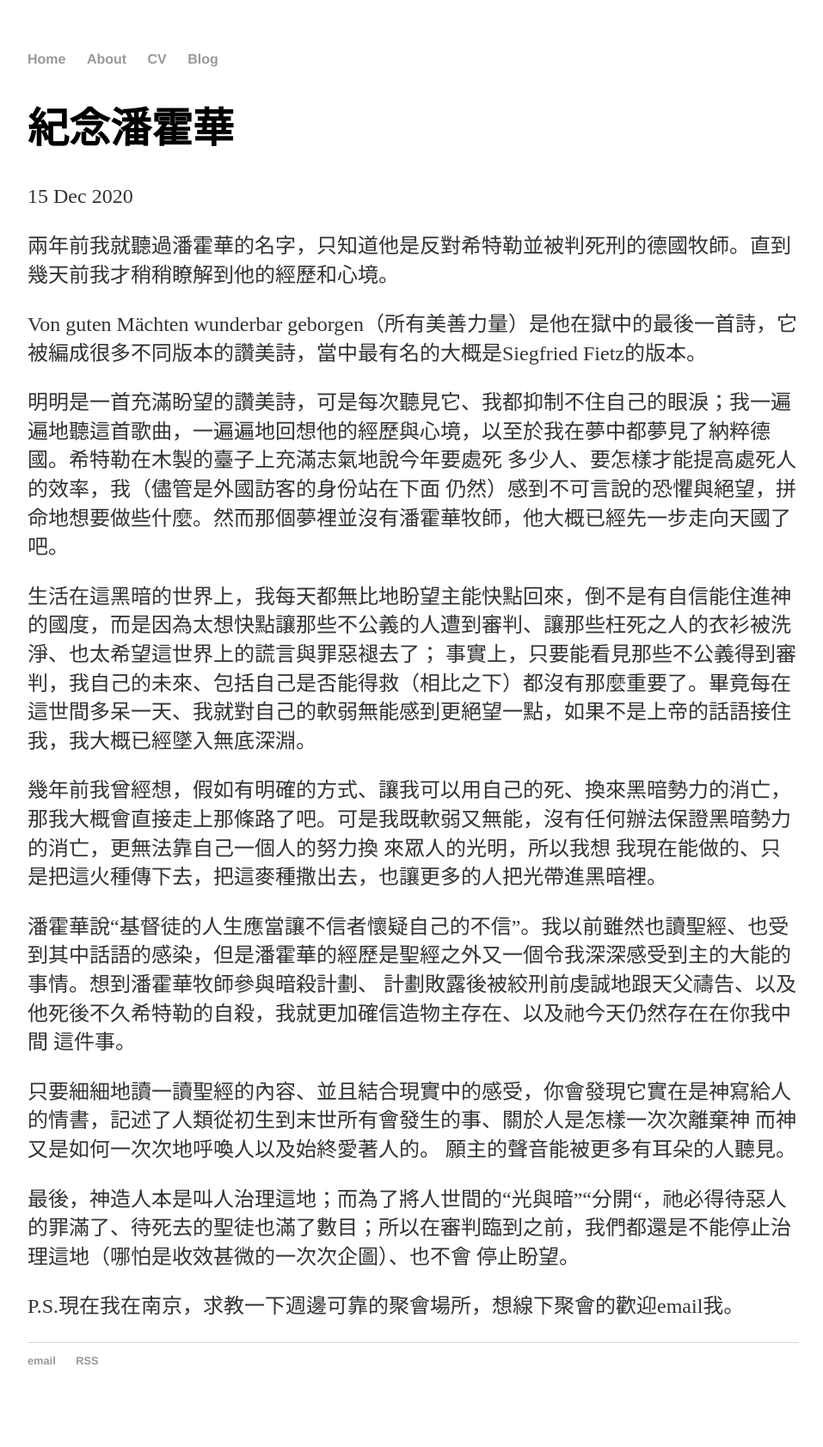
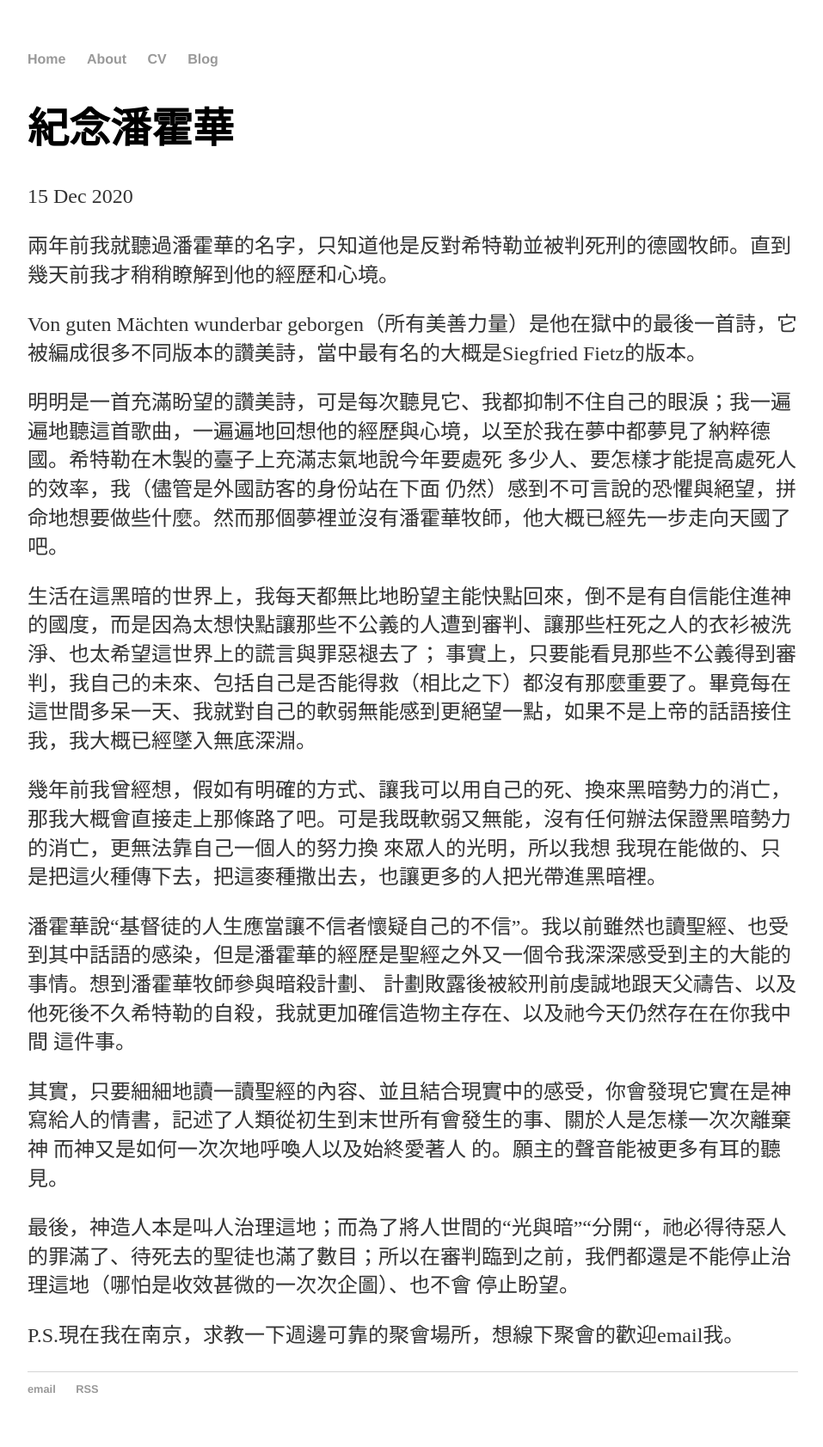
Before and after one commit to Ekove/ekove.github.io, a Jekyll site: the page built from _posts/2020-12-15-In_Memorial_of_Bonhoeffer.md, in a window 1280 px wide. Shown: the whole page at 86% size, without its empty margins (160-1117 px from the left). Built offline with Jekyll 4.4.1, drawn with Linux system fonts in a browser that asks for light colours; before the commit the page ends 1650 px from its top, so only the background shows below that.

Commit message:
Update 2020-12-15-In_Memorial_of_Bonhoeffer.md

```diff
--- a/_posts/2020-12-15-In_Memorial_of_Bonhoeffer.md
+++ b/_posts/2020-12-15-In_Memorial_of_Bonhoeffer.md
@@ -19,8 +19,8 @@ Von guten Mächten wunderbar geborgen（所有美善力量）是他在獄中的
 潘霍華說“基督徒的人生應當讓不信者懷疑自己的不信”。我以前雖然也讀聖經、也受到其中話語的感染，但是潘霍華的經歷是聖經之外又一個令我深深感受到主的大能的事情。想到潘霍華牧師參與暗殺計劃、
 計劃敗露後被絞刑前虔誠地跟天父禱告、以及他死後不久希特勒的自殺，我就更加確信造物主存在、以及祂今天仍然存在在你我中間 這件事。
 
-只要細細地讀一讀聖經的內容、並且結合現實中的感受，你會發現它實在是神寫給人的情書，記述了人類從初生到末世所有會發生的事、關於人是怎樣一次次離棄神 而神又是如何一次次地呼喚人以及始終愛著人的。
-願主的聲音能被更多有耳朵的人聽見。
+其實，只要細細地讀一讀聖經的內容、並且結合現實中的感受，你會發現它實在是神寫給人的情書，記述了人類從初生到末世所有會發生的事、關於人是怎樣一次次離棄神 而神又是如何一次次地呼喚人以及始終愛著人
+的。願主的聲音能被更多有耳的聽見。
 
 最後，神造人本是叫人治理這地；而為了將人世間的“光與暗”“分開“，祂必得待惡人的罪滿了、待死去的聖徒也滿了數目；所以在審判臨到之前，我們都還是不能停止治理這地（哪怕是收效甚微的一次次企圖）、也不會
 停止盼望。
```
